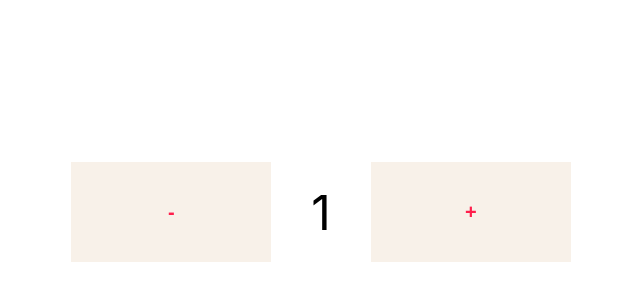
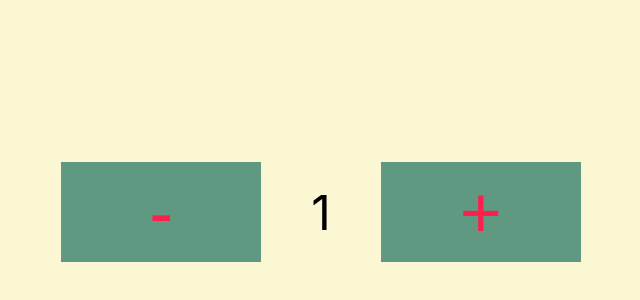
Before and after one commit to GeracNeto/aula-hooks-react, a React (Create React App) app: page / in a window 1280 px wide. Shown: the part 188-488 px from the top of the page, without its empty margins (319-959 px from the left). Built offline with nearby package versions, Linux system fonts and the light colour scheme.

Commit message:
Atualizado estilo dos botões e da página

```diff
--- a/src/components/IfoodCounter/IfoodCounter.css
+++ b/src/components/IfoodCounter/IfoodCounter.css
@@ -8,17 +8,16 @@
 
 .master-container p{
     margin: 0;
-    padding: 40px;
+    padding: 50px;
     font-size: 48px;
 }
 
 .button-active{
     width: 200px;
     height: 100px;
-    font-size: 20px;
-    font-weight: bolder;
+    font-size: 72px;
 
-    background-color: #f8f1e9;
+    background-color: #5f9982;
     border: none;
     color: #ff1f4c;
 }
@@ -26,10 +25,14 @@
 .button-inactive{
     width: 200px;
     height: 100px;
-    font-size: 20px;
+    font-size: 72px;
     font-weight: bolder;
 
-    background-color: #f8f1e9;
+    background-color: #5f9982;
     border: none;
     color: #000000;
 }
+
+button:hover{
+    background-color: #ffc803;
+}
--- a/src/index.css
+++ b/src/index.css
@@ -5,6 +5,8 @@ body {
     sans-serif;
   -webkit-font-smoothing: antialiased;
   -moz-osx-font-smoothing: grayscale;
+
+  background-color:#fcf7d3;
 }
 
 code {
```
